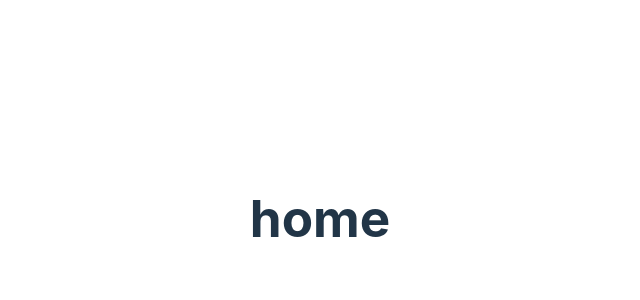
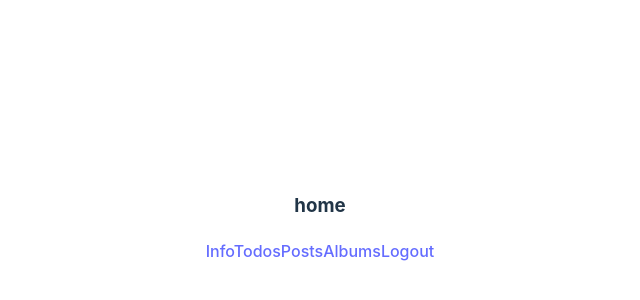
Before and after one commit to shoshgr/json-server, a React (Vite) app in the folder app/sariShoshana/: page /home in a window 1280 px wide. Shown: the part 182-482 px from the top of the page, without its empty margins (320-960 px from the left). Built offline with nearby package versions, Linux system fonts and the light colour scheme.

Commit message:
home's links

```diff
--- a/app/sariShoshana/src/App.jsx
+++ b/app/sariShoshana/src/App.jsx
@@ -1,5 +1,5 @@
 import { useState } from 'react'
-import {BrowserRouter as Router,Route,Routes} from 'react-router-dom'
+import { BrowserRouter as Router, Route, Routes } from 'react-router-dom'
 
 import Login from './components/Login'
 import Register from './components/Register'
@@ -7,6 +7,10 @@ import UserDetails from './components/UserDetails'
 import Home from './components/Home'
 import './App.css';
 import { Navigate } from 'react-router-dom';
+import Info from './components/Info'
+import Todos from './components/Todos'
+import Posts from './components/Posts'
+import Albums from './components/Albums'
 
 function App() {
 
@@ -14,11 +18,21 @@ function App() {
   return (
     <Router>
       <Routes>
+
         <Route path="/" element={<Navigate to="/login" />} />
         <Route path="/login" element={<Login />} />
-      <Route path="/register" element={<Register />} />
+
+        <Route path="/register" element={<Register />} >
           <Route path="/register/details" element={<UserDetails />} />
-      <Route path="/home" element={<Home />} />
+        </Route>
+
+        <Route path="/home" element={<Home />} >
+          <Route path="/home/info" element={<Info />} />
+          <Route path="/home/todos" element={<Todos />} />
+          <Route path="/home/posts" element={<Posts />} />
+          <Route path="/home/albums" element={<Albums />} />
+        </Route>
+
       </Routes>
     </Router>
   )
--- /dev/null
+++ b/app/sariShoshana/src/components/Albums.jsx
@@ -0,0 +1,12 @@
+
+
+const Albums = () => {
+
+    return (
+        <>
+            <h3>Albums</h3>
+        </>
+    );
+}
+
+export default Albums;
--- a/app/sariShoshana/src/components/Home.jsx
+++ b/app/sariShoshana/src/components/Home.jsx
@@ -1,10 +1,20 @@
 import { useState } from 'react'
+import { Link } from 'react-router-dom';
 
 const Home = () => {
 
+const logout=()=>{
+    localStorage.removeItem("cur_user")
+}
+
     return (
         <>
-            <h1>home</h1>
+            <h3>home</h3>
+            <Link to={'/home/info'}>Info</Link>
+            <Link to={'/home/todos'}>Todos</Link>
+            <Link to={'/home/posts'}>Posts</Link>
+            <Link to={'/home/albums'}>Albums</Link>
+            <Link onClick={logout} to={'/login'}>Logout</Link>
         </>
     );
 }
--- /dev/null
+++ b/app/sariShoshana/src/components/Info.jsx
@@ -0,0 +1,12 @@
+
+
+const Info = () => {
+
+    return (
+        <>
+            <h3>Info</h3>
+        </>
+    );
+}
+
+export default Info;
--- /dev/null
+++ b/app/sariShoshana/src/components/Posts.jsx
@@ -0,0 +1,12 @@
+
+
+const Posts = () => {
+
+    return (
+        <>
+            <h3>Posts</h3>
+        </>
+    );
+}
+
+export default Posts;
--- /dev/null
+++ b/app/sariShoshana/src/components/Todos.jsx
@@ -0,0 +1,12 @@
+
+
+const Todos = () => {
+
+    return (
+        <>
+            <h3>Todos</h3>
+        </>
+    );
+}
+
+export default Todos;
```
Lines whose indentation alone changed are shown as unchanged.
